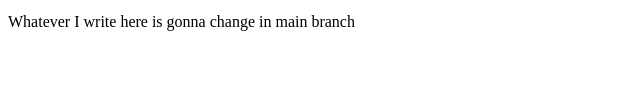
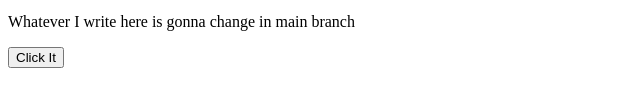
Before and after one commit to IamShahzaibAli-SA/LocalRepo, a plain HTML site: page index.html in a window 1280 px wide. Shown: the part 539-646 px from the top of the page, without its empty margins (0-640 px from the left). Drawn offline with Linux system fonts and the light colour scheme.

Commit message:
added button in code

```diff
--- a/index.html
+++ b/index.html
@@ -23,3 +23,7 @@
 <p>Whatever I write here is gonna change in main branch</p>
 <p>Whatever I write here is gonna change in main branch</p>
 <p>Whatever I write here is gonna change in main branch</p>
+
+<!-- now we are working in feature1 branch -->
+
+<button>Click It</button>
```
